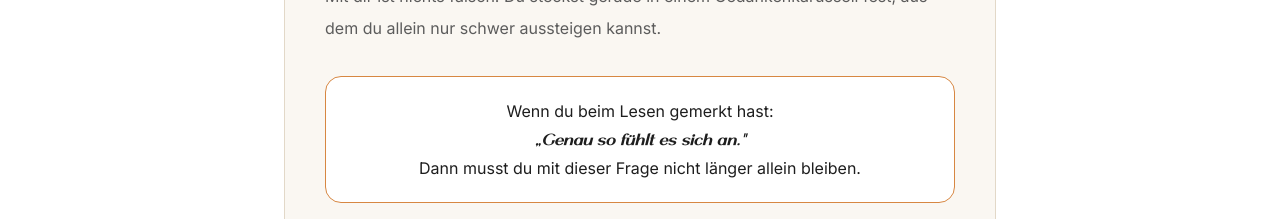
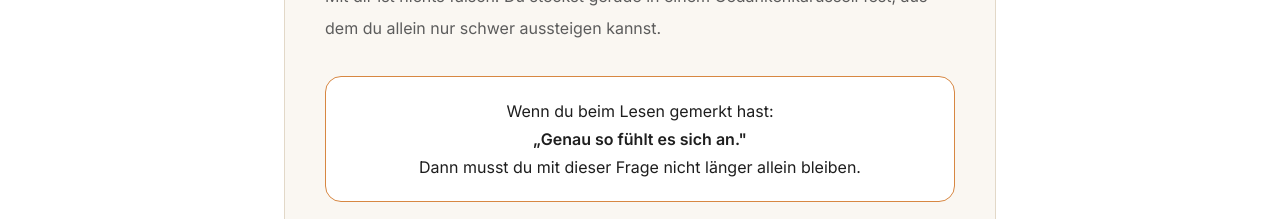
Before and after one commit to mmdscon/willichkinder, a Next.js app: page /quiz/ergebnis-a in a window 1280 px wide. Shown: the part 960-1179 px from the top of the page. Built offline with nearby package versions, Linux system fonts and the light colour scheme; no server answers.

Commit message:
Add files via upload

```diff
--- a/src/app/quiz/ergebnis-a/page.tsx
+++ b/src/app/quiz/ergebnis-a/page.tsx
@@ -78,7 +78,7 @@ export default function ErgebnisA() {
             <div className="rounded-2xl p-5 mb-8 text-center" style={{ backgroundColor: "#fff", border: `1.5px solid ${accent}` }}>
               <p className="text-base leading-7" style={{ color: graphite, fontFamily: "'Inter', sans-serif" }}>
                 Wenn du beim Lesen gemerkt hast:<br />
-                <em className="font-semibold" style={{ fontFamily: "'Mansory', Georgia, serif" }}>„Genau so fühlt es sich an."</em><br />
+                <span className="font-semibold">„Genau so fühlt es sich an."</span><br />
                 Dann musst du mit dieser Frage nicht länger allein bleiben.
               </p>
             </div>
--- a/src/app/quiz/ergebnis-b/page.tsx
+++ b/src/app/quiz/ergebnis-b/page.tsx
@@ -74,7 +74,7 @@ export default function ErgebnisB() {
             <div className="rounded-2xl p-5 mb-8 text-center" style={{ backgroundColor: "#fff", border: `1.5px solid ${accent}` }}>
               <p className="text-base leading-7" style={{ color: graphite, fontFamily: "'Inter', sans-serif" }}>
                 Wenn du beim Lesen gemerkt hast:<br />
-                <em className="font-semibold" style={{ fontFamily: "'Mansory', Georgia, serif" }}>„Genau so fühlt es sich an."</em><br />
+                <span className="font-semibold">„Genau so fühlt es sich an."</span><br />
                 Dann musst du mit dieser Frage nicht länger allein bleiben.
               </p>
             </div>
--- a/src/app/quiz/ergebnis-c/page.tsx
+++ b/src/app/quiz/ergebnis-c/page.tsx
@@ -78,7 +78,7 @@ export default function ErgebnisC() {
             <div className="rounded-2xl p-5 mb-8 text-center" style={{ backgroundColor: "#fff", border: `1.5px solid ${accent}` }}>
               <p className="text-base leading-7" style={{ color: graphite, fontFamily: "'Inter', sans-serif" }}>
                 Wenn du beim Lesen gemerkt hast:<br />
-                <em className="font-semibold" style={{ fontFamily: "'Mansory', Georgia, serif" }}>„Genau so fühlt es sich an."</em><br />
+                <span className="font-semibold">„Genau so fühlt es sich an."</span><br />
                 Dann musst du mit dieser Frage nicht länger allein bleiben.
               </p>
             </div>
--- a/src/app/quiz/page.tsx
+++ b/src/app/quiz/page.tsx
@@ -147,8 +147,7 @@ export default function QuizPage() {
               className="mt-4 text-base leading-8"
               style={{ color: lightGray, fontFamily: "'Inter', sans-serif" }}
             >
-              Nicht die Entscheidung steht im Mittelpunkt – sondern das innere Muster dahinter.
-              5 kurze Fragen. Dein persönliches Ergebnis.
+              5 kurze Fragen, dann kommt dein persönliches Ergebnis.
             </p>
           </div>
           <SelfQuiz />
```
